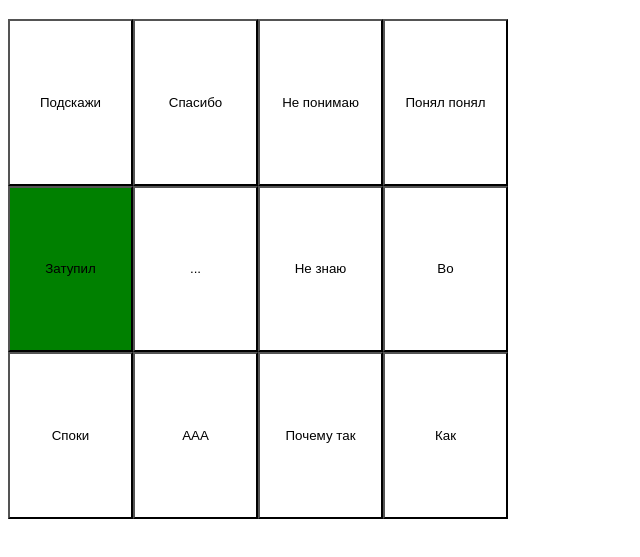
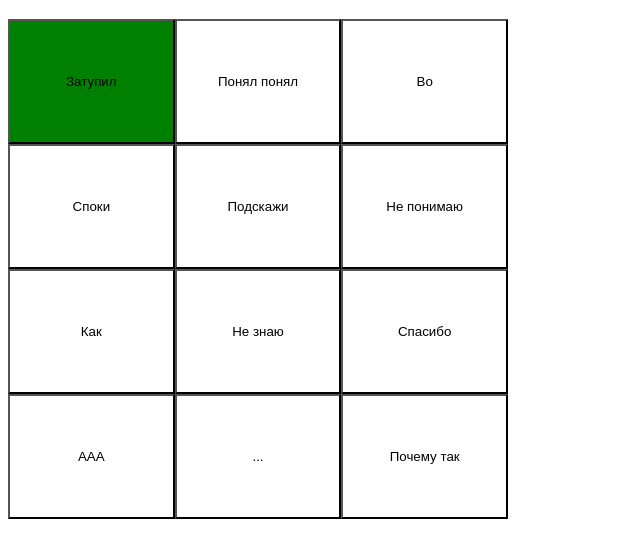
Before and after one commit to Rudnev777/Kek, a website built with Vite: page bingo/index.html in a window 1280 px wide. Both pictures are taken after a click on the button "Затупил". Shown: the part 61-618 px from the top of the page, without its empty margins (0-640 px from the left). Built offline with nearby package versions, Linux system fonts and the light colour scheme.

Commit message:
bingo change class CSS

```diff
--- a/bingo/src/main.ts
+++ b/bingo/src/main.ts
@@ -1,7 +1,7 @@
 import './style.css';
 
-const column = 4;
-const row = 3;
+const column = 3;
+const row = 4;
 const arrayPhrase = [
   'Понял понял',
   '...',
@@ -18,8 +18,8 @@ const arrayPhrase = [
 ];
 
 function shuffle(array: unknown[]): void {
-  for (let index = 0; index < array.length; index++) {
-    const indexRandom = Math.floor(Math.random() * array.length);
+  for (let index = array.length - 1; index > 0; index--) {
+    const indexRandom = Math.floor(Math.random() * (index + 1));
 
     [array[index], array[indexRandom]] = [array[indexRandom], array[index]];
   }
@@ -36,9 +36,9 @@ if (section) {
     const arrayTemporary = new Array<HTMLElement>();
     for (let indexColumn = 0; indexColumn < column; indexColumn++) {
       const button = document.createElement('button');
-      button.className = 'button-playing-grid';
+      button.className = 'button-playing-grid button-white';
       button.textContent = arrayPhrase[indexPhrase++];
-      button.style.backgroundColor = 'white';
+
       section.append(button);
       arrayTemporary.push(button);
     }
@@ -48,49 +48,52 @@ if (section) {
   section.style.gridTemplateColumns = `repeat(${column}, 1fr)`;
 }
 
-const arrayButton = document.querySelectorAll<HTMLElement>(
-  '.button-playing-grid',
-);
-const arrayColor = ['white', 'green', 'yellow', 'orange', 'red'];
+const arrayColor = [
+  'button-white',
+  'button-green',
+  'button-yellow',
+  'button-orange',
+  'button-red',
+];
 let alertFinish = true;
+for (const elementArray of matrix) {
+  for (const element of elementArray) {
+    const buttonObject = {
+      buttonClick: 0,
+    };
 
-for (const element of arrayButton) {
-  const buttonObject = {
-    button: element,
-    buttonClick: 0,
-    buttonColor: function (color: string): void {
-      this.button.style.backgroundColor = color;
-    },
-  };
-  buttonObject.button.addEventListener('click', () => {
-    buttonObject.buttonColor(arrayColor[++buttonObject.buttonClick]);
-    if (hasCompleteRowOrColumn(matrix) && alertFinish) {
-      alert('!!!BINGO!!!');
-      alertFinish = false;
-    }
-  });
+    element.addEventListener('click', () => {
+      if (buttonObject.buttonClick < 4) {
+        element.classList.toggle(arrayColor[buttonObject.buttonClick]);
+        element.classList.toggle(arrayColor[++buttonObject.buttonClick]);
+      }
+      if (hasCompleteRowOrColumn(matrix) && alertFinish) {
+        alert('!!!BINGO!!!');
+        alertFinish = false;
+      }
+    });
+  }
 }
-
 function hasCompleteRowOrColumn(matrix: HTMLElement[][]): boolean {
-  let bool = false;
-
   for (const elementArray of matrix) {
-    bool = elementArray.every(
-      (element) => element.style.backgroundColor !== 'white',
-    );
-    if (bool) {
-      return bool;
+    if (
+      elementArray.every(
+        (element) => !element.classList.contains('button-white'),
+      )
+    ) {
+      return true;
     }
   }
 
   for (let index = 0; index < matrix[0].length; index++) {
-    bool = matrix.every(
-      (element) => element[index].style.backgroundColor !== 'white',
-    );
-    if (bool) {
-      return bool;
+    if (
+      matrix.every(
+        (element) => !element[index].classList.contains('button-white'),
+      )
+    ) {
+      return true;
     }
   }
 
-  return bool;
+  return false;
 }
--- a/bingo/src/style.css
+++ b/bingo/src/style.css
@@ -3,3 +3,20 @@
   height: 500px;
   width: 500px;
 }
+
+
+.button-white{
+background-color: white;
+}
+.button-green{
+background-color:green;
+}
+ .button-yellow{
+  background-color:yellow;
+ }
+ .button-orange{
+  background-color:orange;
+ }
+ .button-red{
+  background-color:red;
+ }
```
